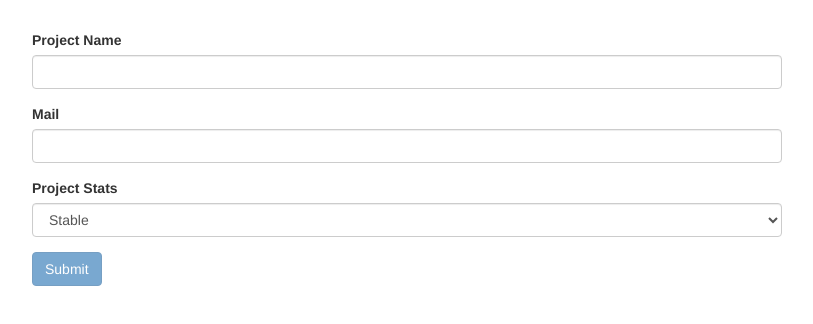
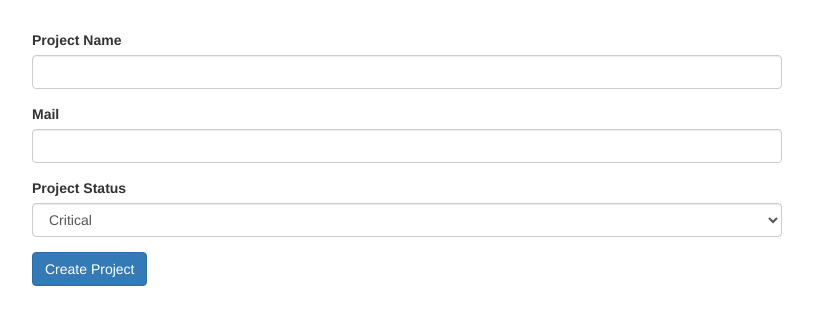
Before and after one commit to Samenti/udemy-angular, an Angular app: page / in a window 1280 px wide. Shown: the top 324 px of the page, without its empty margins (233-1046 px from the left). Built offline with nearby package versions, Linux system fonts and the light colour scheme.

Commit message:
teacher's solution to the reactive form assignment

```diff
--- a/src/app/app.component.html
+++ b/src/app/app.component.html
@@ -14,14 +14,14 @@
 
           Upon submitting the form, simply print the value to the console
       -->
-      <form [formGroup]="projectForm" (ngSubmit)="onSubmit()">
+      <form [formGroup]="projectForm" (ngSubmit)="onSaveProject()">
         <div class="form-group">
-          <label for="project-name">Project Name</label>
+          <label for="name">Project Name</label>
           <input
             type="text"
-            id="project-name"
+            id="name"
+            formControlName="projectName"
             class="form-control"
-            formControlName="projectName"
           />
           <p
             *ngIf="
@@ -41,65 +41,60 @@
               class="help-block"
               *ngIf="
                 projectForm.get('projectName').errors &&
-                projectForm.get('projectName').errors['incorrect']
+                projectForm.get('projectName').errors['invalidProjectName']
               "
               >This name is not allowed!</span
             >
           </p>
         </div>
         <div class="form-group">
-          <label for="mail">Mail</label>
+          <label for="email">Mail</label>
           <input
             type="email"
-            id="mail"
+            id="email"
+            formControlName="email"
             class="form-control"
-            formControlName="mail"
           />
           <p
             *ngIf="
-              !projectForm.get('mail').valid && projectForm.get('mail').touched
+              !projectForm.get('email').valid &&
+              projectForm.get('email').touched
             "
           >
             <span
               class="help-block"
               *ngIf="
-                projectForm.get('mail').errors &&
-                projectForm.get('mail').errors['required']
+                projectForm.get('email').errors &&
+                projectForm.get('email').errors['required']
               "
               >This is a required field!</span
             >
             <span
               class="help-block"
               *ngIf="
-                projectForm.get('mail').errors &&
-                projectForm.get('mail').errors['email']
+                projectForm.get('email').errors &&
+                projectForm.get('email').errors['email']
               "
               >Enter a valid email!</span
             >
           </p>
         </div>
         <div class="form-group">
-          <label for="project-status">Project Stats</label>
+          <label for="status">Project Status</label>
           <select
-            id="project-status"
+            id="status"
+            formControlName="projectStatus"
             class="form-control"
-            formControlName="projectStatus"
           >
-            <option value="Stable">Stable</option>
-            <option value="Critical">Critical</option>
-            <option value="Finished">Finished</option>
+            <option value="stable">Stable</option>
+            <option value="critical">Critical</option>
+            <option value="finished">Finished</option>
           </select>
         </div>
         <p class="help-block" *ngIf="!projectForm.valid && projectForm.touched">
           Form state is invalid!
         </p>
-        <button
-          [disabled]="!projectForm.valid"
-          type="submit"
-          class="btn btn-primary"
-        >
-          Submit
-        </button>
+        <button type="submit" class="btn btn-primary">Create Project</button>
       </form>
     </div>
   </div>
--- a/src/app/app.component.ts
+++ b/src/app/app.component.ts
@@ -6,6 +6,7 @@ import {
   Validators,
 } from '@angular/forms';
 import { Observable } from 'rxjs';
+import { CustomValidators } from './custom-validators';
 
 @Component({
   selector: 'app-root',
@@ -14,46 +15,20 @@ import { Observable } from 'rxjs';
 })
 export class AppComponent implements OnInit {
   projectForm: FormGroup;
-  unallowedNames = ['Test'];
 
   ngOnInit(): void {
     this.projectForm = new FormGroup({
       'projectName': new FormControl(
         null,
-        [
-          Validators.required,
-          // this.incorrectNameValidator.bind(this)
-        ],
-        this.incorrectNameAsyncValidator.bind(this)
+        [Validators.required, CustomValidators.invalidProjectName],
+        CustomValidators.asyncInvalidProjectName
       ),
-      'mail': new FormControl(null, [Validators.required, Validators.email]),
-      'projectStatus': new FormControl('Stable'),
+      'email': new FormControl(null, [Validators.required, Validators.email]),
+      'projectStatus': new FormControl('critical'),
     });
   }
 
-  onSubmit() {
-    console.log(this.projectForm);
-  }
-
-  incorrectNameValidator(control: FormControl): ValidationErrors | null {
-    if (this.unallowedNames.includes(control.value)) {
-      return { incorrect: true };
-    }
-    return null;
-  }
-
-  incorrectNameAsyncValidator(
-    control: FormControl
-  ): Promise<ValidationErrors | null> | Observable<ValidationErrors | null> {
-    const promise = new Promise((resolve, reject) => {
-      setTimeout(() => {
-        if (this.unallowedNames.includes(control.value)) {
-          resolve({ incorrect: true });
-        } else {
-          resolve(null);
-        }
-      }, 1500);
-    });
-    return promise;
+  onSaveProject() {
+    console.log(this.projectForm.value);
   }
 }
--- /dev/null
+++ b/src/app/custom-validators.ts
@@ -0,0 +1,26 @@
+import { FormControl } from '@angular/forms';
+import { Observable } from 'rxjs';
+
+export class CustomValidators {
+  static invalidProjectName(control: FormControl): { [s: string]: boolean } {
+    if (control.value === 'Test') {
+      return { 'invalidProjectName': true };
+    }
+    return null;
+  }
+
+  static asyncInvalidProjectName(
+    control: FormControl
+  ): Promise<any> | Observable<any> {
+    const promise = new Promise((resolve, reject) => {
+      setTimeout(() => {
+        if (control.value === 'Testproject') {
+          resolve({ 'invalidProjectName': true });
+        } else {
+          resolve(null);
+        }
+      }, 2000);
+    });
+    return promise;
+  }
+}
```
